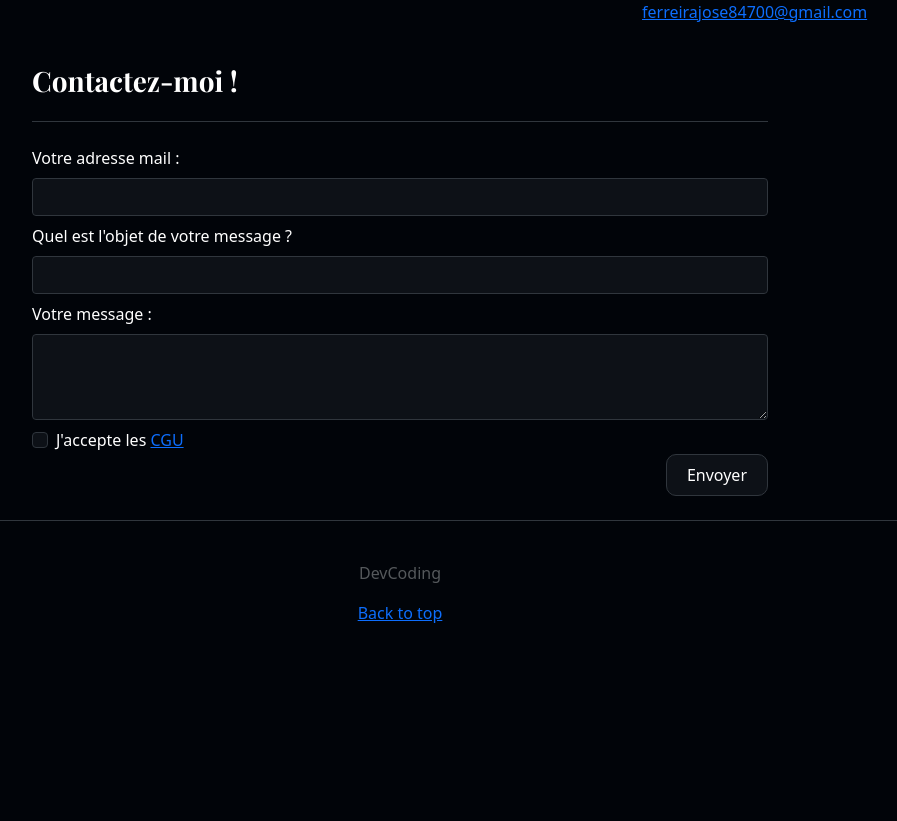
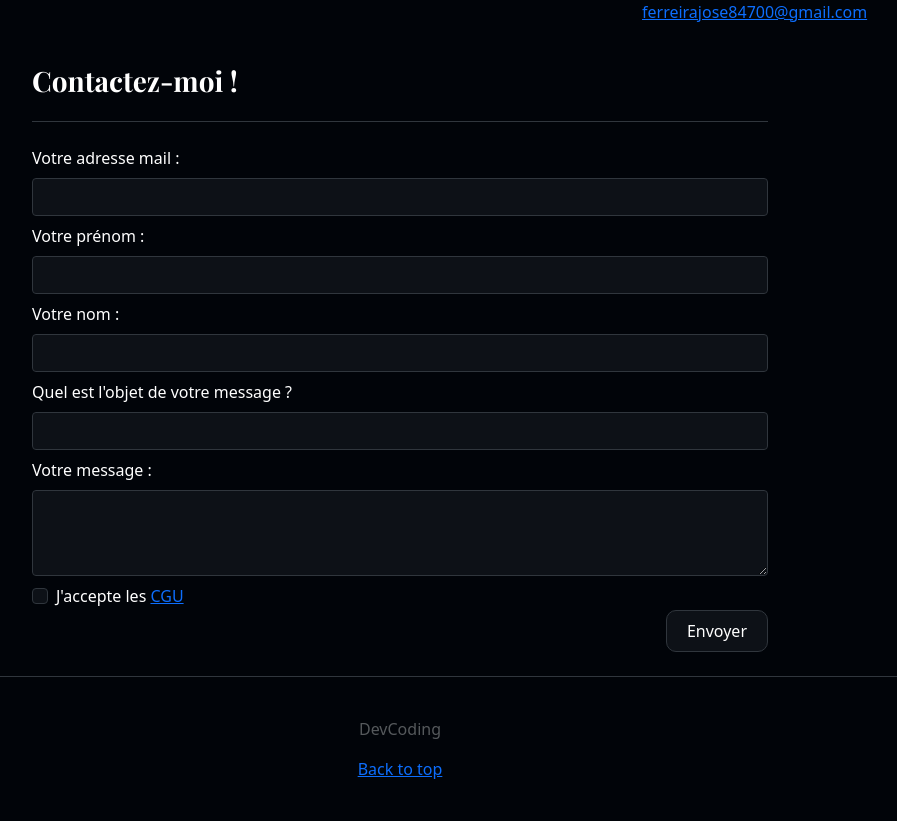
Before and after one commit to MytiX/Blog, a PHP site: page /validate-account/ in a window 1280 px wide. Shown: the part 767-1588 px from the top of the page, without its empty margins (240-1137 px from the left). Before the commit the page ends 1390 px from the top, so only its background shows below. Run offline with PHP 8.4, Linux system fonts and the light colour scheme; tables that the repository leaves empty or names only in its code hold one stand-in row (values such as "Sample post").

Commit message:
Update template email and formContact

```diff
--- a/template/components/contactForm.php
+++ b/template/components/contactForm.php
@@ -11,6 +11,20 @@
                 <label for="emailInput">Votre adresse mail :</label>
                 <input type="email" class="form-control mt-2" id="emailInput" name="emailInput" value="<?= (!empty($form['emailInput'])) ? $form['emailInput'] : '' ?>" required>
                 <?php if (!empty($errorFlash = $session->flash('emailInput'))):?>
+                    <small class="text-danger"><?= $errorFlash ?></small>
+                <?php endif; ?>
+            </div>
+            <div class="form-group pb-2">
+                <label for="firstname">Votre prénom :</label>
+                <input type="text" class="form-control mt-2" id="firstname" name="firstname" value="<?= (!empty($form['firstname'])) ? $form['firstname'] : '' ?>" required>
+                <?php if (!empty($errorFlash = $session->flash('firstname'))):?>
+                    <small class="text-danger"><?= $errorFlash ?></small>
+                <?php endif; ?>
+            </div>
+            <div class="form-group pb-2">
+                <label for="lastname">Votre nom :</label>
+                <input type="text" class="form-control mt-2" id="lastname" name="lastname" value="<?= (!empty($form['lastname'])) ? $form['lastname'] : '' ?>" required>
+                <?php if (!empty($errorFlash = $session->flash('lastname'))):?>
                     <small class="text-danger"><?= $errorFlash ?></small>
                 <?php endif; ?>
             </div>
--- a/template/emails/contactForm.php
+++ b/template/emails/contactForm.php
@@ -8,6 +8,7 @@
 <body>
     <div>
         <p>Email : <?= $email ?></p>
+        <p>Nom complet : <?= $name ?></p>
         <p>Objet : <?= $objet ?></p>
         <p>Message : <br> <?= $message ?></p>
     </div>
```
